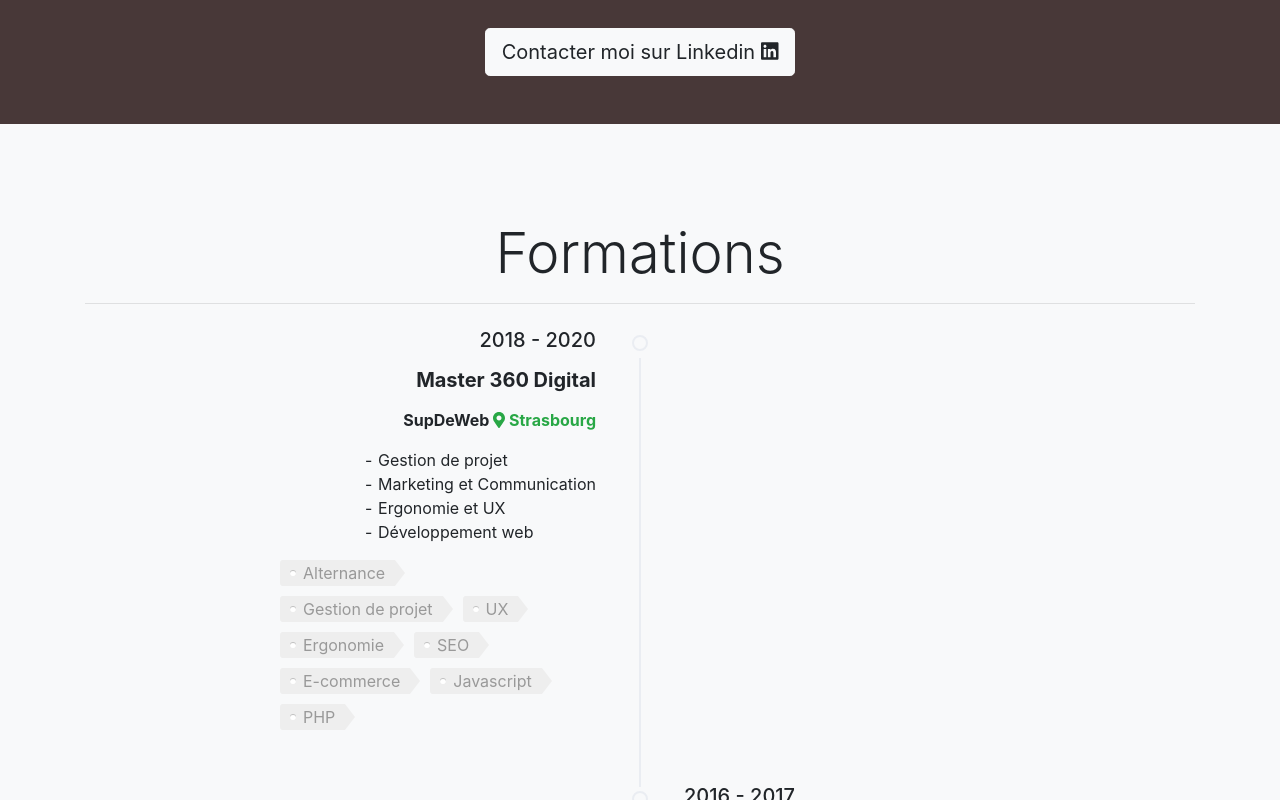
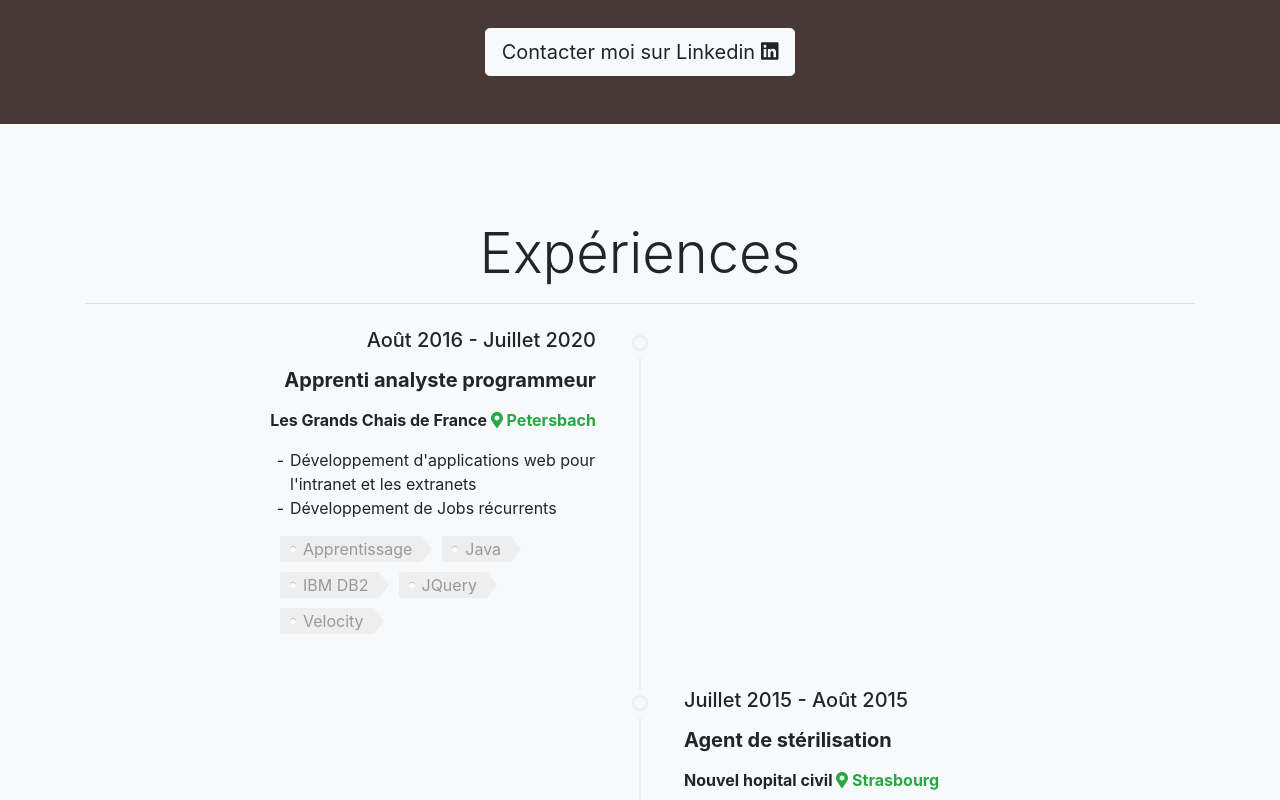
Before and after one commit to Babasile/babasile.github.io, a React (Create React App) app: page / in a window 1280 px wide. Shown: the part 680-1480 px from the top of the page. Built offline with nearby package versions, Linux system fonts and the light colour scheme; no server answers.

Commit message:
Update: roles in first position

```diff
--- a/src/components/single-page/single-page.tsx
+++ b/src/components/single-page/single-page.tsx
@@ -46,8 +46,8 @@ function SinglePage() {
 		<div>
 			<Navigation links={navLinks} identity={resume.identity} />
 			<Info identity={resume.identity} contact={resume.contact} />
+			<Roles roles={resume.jobs} />
 			<Educations educations={resume.educations} />
-			<Roles roles={resume.jobs} />
 			<Skills skills={resume.skills} />
 			<Hobbies hobbies={resume.hobbies} />
 			<Footer links={resume.links} contact={resume.contact} />
```
